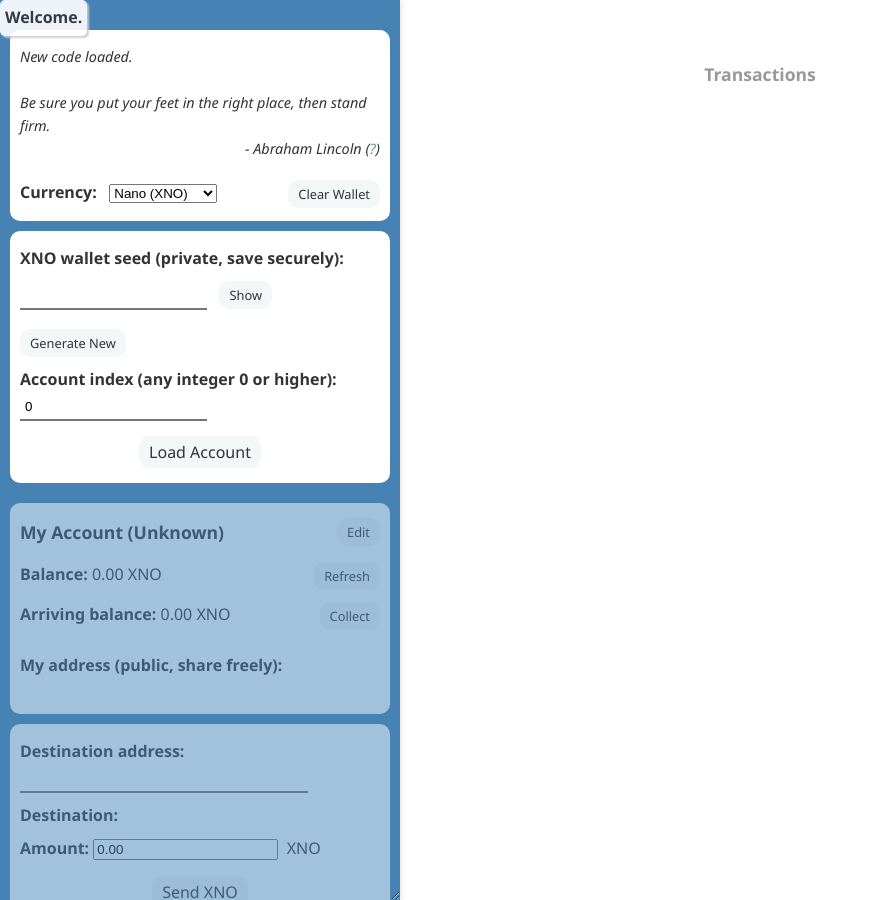
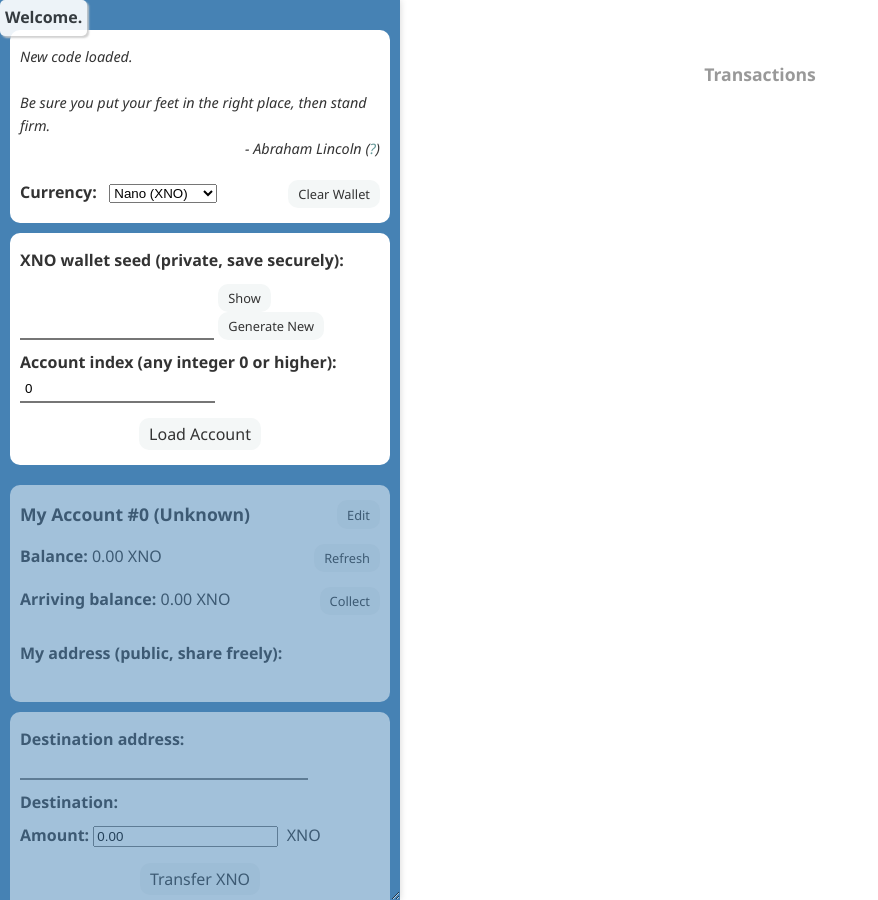
Before and after one commit to warashibetrader/warashibetrader.github.io, a Jekyll site: the page wallet.html, which Jekyll copies as it is, in a window 1280 px wide. Shown: the whole page, without its empty margins (0-878 px from the left). Built offline with Jekyll 4.4.1, drawn with Linux system fonts in a browser that asks for light colours; some of the changed lines change nothing that is shown.

Commit message:
Update wallet.html

```diff
--- a/wallet.html
+++ b/wallet.html
@@ -24,13 +24,13 @@
 								  position: fixed; left: 0px; top: 0px; border-radius: 5px;
 								  pointer-events: none; opacity: 0.9;">Welcome.</strong>
 
-		<div style="position:relative; margin-top:20px;">
-		<label for="primary"><strong>Currency:</strong>&nbsp;&nbsp;</label>
-		<select name="primary" id="primary" onchange="selectPrimary(event.target.value)">
-			<option value="XNO">Nano (XNO)</option>
-			<option value="BAN">Banano (BAN)</option>
-		</select>
-		<button style="position:absolute; right:0px; font-size:0.8em" onclick="mainClearWallet()">Clear Wallet</button>
+		<div style="margin-top:20px; display:flex; justify-content:space-between">
+			<div><label for="primary"><strong>Currency:</strong>&nbsp;&nbsp;</label>
+			<select name="primary" id="primary" onchange="selectPrimary(event.target.value)">
+				<option value="XNO">Nano (XNO)</option>
+				<option value="BAN">Banano (BAN)</option>
+			</select></div>
+			<button style="font-size:0.8em" onclick="mainClearWallet()">Clear Wallet</button>
 		</div>
 	</div>
 	</div>
@@ -39,11 +39,8 @@
 	</div>
 </body>
 
-
-
 <script>
 'use strict';
-
 
 if ('serviceWorker' in navigator) {
 	navigator.serviceWorker.register('service-worker.js').then((reg) => {
@@ -57,25 +54,19 @@
 			D('quote').textContent = "";
 			if (typeof(Storage) !== "undefined") localStorage.removeItem("quote");
 
-			showMsg("Update found. Security quote deleted. Installing...");
+			showMsg("Security quote deleted. Installing update...");
 
 			let newWorker = reg.installing;
 			newWorker.addEventListener('statechange', () => {
-				if (newWorker.state == 'activated') {
-					showMsg("Update installed. Selecting new security quote...");
-					buildSecurityQuote();
-					showMsg("Update installed. Security quote reset.");
-				}
+				if (newWorker.state == 'activated') showMsg("Update installed. Security quote deleted.");
 			});
 		});
 	});
 }
 
-function buildSecurityQuote() {
 if (typeof(Storage) !== "undefined") {
-	let quoteData;
-
-	if (localStorage.getItem("quote")) quoteData = JSON.parse(localStorage.getItem("quote"));
+	let quoteData = localStorage.getItem("quote");
+	if (quoteData) quoteData = JSON.parse(quoteData);
 	else {
 		function getRandomIntInclusive(min, max) {
 			const randomBuffer = new Uint32Array(1);
@@ -107,9 +98,6 @@
 	D('quote').appendChild(quoteSpan);
 	D('quote').appendChild(authorSpan);
 }
-}
-
-buildSecurityQuote();
 
 var flashColor = "#def";
 var changeNameFlag = false;
@@ -119,19 +107,15 @@
 var transactionElt = {};
 generateHTML('XNO');
 generateHTML('BAN');
-selectPrimary(D('primary').value);
 
 var accountData = {};
 accountData['XNO'] = {representative:'nano_1center16ci77qw5w69ww8sy4i4bfmgfhr81ydzpurm91cauj11jn6y3uc5y',
 						server:'https://proxy.powernode.cc/proxy'}; // 'wss://ws.mynano.ninja/';
-
 accountData['BAN'] = {representative:'ban_1ka1ium4pfue3uxtntqsrib8mumxgazsjf58gidh1xeo5te3whsq8z476goo',
 						server:'https://kaliumapi.appditto.com/api'};
 
 accountData['XNO'].queue = new Promise(function(resolve, reject) { resolve(true); });
 accountData['BAN'].queue = new Promise(function(resolve, reject) { resolve(true); });
-
-
 
 //////////////////////////////////////////////////////// low level helper functions
 
@@ -160,14 +144,16 @@
 
 let unpackSeed = {};
 unpackSeed['BAN'] = function() {
-	accountData['BAN'].privateKey = NanoCurrency.deriveSecretKey(D('import-BAN-seed').value, parseInt(D('import-BAN-number').value));
+	accountData['BAN'].privateKey = NanoCurrency.deriveSecretKey(D('import-BAN-seed').value, parseInt(D('import-BAN-index').value));
 	accountData['BAN'].publicKey = NanoCurrency.derivePublicKey(accountData['BAN'].privateKey);
 	accountData['BAN'].address = NanoCurrency.deriveAddress(accountData['BAN'].publicKey).replace('xrb_', 'ban_');
+	accountData['BAN'].index = parseInt(D('import-BAN-index').value);
 };
 unpackSeed['XNO'] = function() {
-	accountData['XNO'].privateKey = NanoCurrency.deriveSecretKey(D('import-XNO-seed').value, parseInt(D('import-XNO-number').value));
+	accountData['XNO'].privateKey = NanoCurrency.deriveSecretKey(D('import-XNO-seed').value, parseInt(D('import-XNO-index').value));
 	accountData['XNO'].publicKey = NanoCurrency.derivePublicKey(accountData['XNO'].privateKey);
 	accountData['XNO'].address = NanoCurrency.deriveAddress(accountData['XNO'].publicKey).replace('xrb_', 'nano_');
+	accountData['XNO'].index = parseInt(D('import-XNO-index').value);
 }
 
 let unitFromRaw = {};
@@ -281,14 +267,14 @@
 
 async function nanoReceive(symbol, hash) {
 	console.log('Receiving in address '+ accountData[symbol].address +' from block '+ hash);
-	let blockInfo = await post(accountData[symbol].server, {action: 'block_info', json_block: true, hash: hash});
+	let blockInfoFetch = post(accountData[symbol].server, {action: 'block_info', json_block: true, hash: hash});
 	let oldBalance = '0';
 	let previous = '0'.padStart(64, '0');
 	let representative = accountData[symbol].representative;
 	let workInput = accountData[symbol].publicKey;
 
 	let frontierBlock = await checkFrontier(symbol);
-	if (frontierBlock === false) console.log("Fetched frontier failed check; attempting open block.");
+	if (!frontierBlock) console.log("Fetched frontier failed check; attempting open block.");
 	else {
 		oldBalance = frontierBlock.balance;
 		previous = frontierBlock.hash;
@@ -296,19 +282,21 @@
 		workInput = frontierBlock.hash;
 		console.log("Fetched frontier confirmed check; receive proceed: " + oldBalance);
 	}
-	return await postBlock(symbol, 'receive', workInput, previous, representative, (BigInt(oldBalance) + BigInt(blockInfo.amount)).toString(), hash);
+	return await blockInfoFetch.then(async function(blockInfo) {
+		if (!blockInfo) return false;
+		return await postBlock(symbol, 'receive', workInput, previous, representative, (BigInt(oldBalance) + BigInt(blockInfo.amount)).toString(), hash);
+	});
 };
 
 async function nanoSend(symbol, destination, amt) {
 	console.log('Sending '+ amt +' Nano from address '+ accountData[symbol].address +' to '+ destination);
 	// check frontier
 	let frontierBlock = await checkFrontier(symbol);
-	if (frontierBlock === false) {
+	if (!frontierBlock) {
 		console.log("Fetched frontier failed check; abort send.");
 		return false;
 	}
 	console.log("Fetched frontier confirmed check; send proceed: " + frontierBlock.balance);
-
 	return await postBlock(symbol, 'send', frontierBlock.hash, frontierBlock.hash,
 		frontierBlock.representative,
 		(BigInt(frontierBlock.balance) - BigInt(rawFromUnit[symbol](amt))).toString(),
@@ -319,19 +307,18 @@
 	console.log('Changing representative of '+ accountData[symbol].address +' to '+ newrep);
 	// check frontier
 	let frontierBlock = await checkFrontier(symbol);
-	if (frontierBlock === false) {
+	if (!frontierBlock) {
 		console.log("Fetched frontier failed check; abort change.");
 		return false;
 	}
 	console.log("Fetched frontier confirmed check; change proceed: " + frontierBlock.balance);
-
 	return await postBlock(symbol, 'change', frontierBlock.hash, frontierBlock.hash, newrep, frontierBlock.balance, '0'.padStart(64, '0'));
 }
 
 async function checkFrontier(symbol, hash) {
 	let accountInfo = await post(accountData[symbol].server, {action: 'account_info', representative: true, account: accountData[symbol].address});
 
-	if (!accountInfo.frontier) {
+	if (!accountInfo || !accountInfo.frontier) {
 		console.log("No frontier found.");
 		return false;
 	}
@@ -344,13 +331,12 @@
 		balance: fetchedFrontierBlock.balance,
 		link: fetchedFrontierBlock.link
 	}).block;
-	if (fetchedFrontierBlock.signature == producedFrontierBlock.signature) {
-		fetchedFrontierBlock.hash = accountInfo.frontier;
-		return fetchedFrontierBlock;
-	} else {
-		console.log("Frontier failed verification. This should NOT happen.");
+	if (fetchedFrontierBlock.signature != producedFrontierBlock.signature) {
+		console.error("Frontier failed verification. This should NOT happen.");
 		return false;
 	}
+	fetchedFrontierBlock.hash = accountInfo.frontier;
+	return fetchedFrontierBlock;
 }
 
 async function postBlock(symbol, subtype, workInput, previous, representative, balance, link) {
@@ -484,6 +470,9 @@
 	});
 }
 
+
+selectPrimary(D('primary').value);
+
 //////////////////////////////////////////////////////// Interface with helper functions, and websocket
 
 function setName(symbol) {
@@ -506,7 +495,7 @@
 function displayName(symbol, divString, address, str) {
 	let displayString = str;
 	if (!str) {
-		if (divString == "-display") displayString = "My Account (Unknown)";
+		if (divString == "-display") displayString = "My Account #" + accountData[symbol].index + " (Unknown)";
 		else if (address == accountData[symbol].address) displayString = "(me)";
 		else displayString = "Unknown";
 	} else if (divString != "-display" && address == accountData[symbol].address) displayString += " (me)";
@@ -520,14 +509,15 @@
 	navigator.clipboard.writeText(D(`import-${symbol}-seed`).value);
 		showMsg("New seed generated. Copied to clipboard.");
 	flash(D(`import-${symbol}-seed`));
+	D(`${symbol}-generateButton`).disabled = true;
 }
 
-async function importWallet(symbol) {
+function importWallet(symbol) {
 	if (!checkSeed[symbol](D(`import-${symbol}-seed`).value)) {
 		if (!checkAddress[symbol](D(`import-${symbol}-seed`).value)) showMsg("Invalid seed.");
 		else showMsg("Submit a seed, not an address.");
 	}
-	else if (!/^[0-9]+$/.test(D(`import-${symbol}-number`).value)) showMsg("Invalid account index.");
+	else if (!/^[0-9]+$/.test(D(`import-${symbol}-index`).value)) showMsg("Invalid account index.");
 	else {
 		showMsg(`${symbol} account loading...`);
 		clearWallet(symbol);
@@ -537,7 +527,11 @@
 		addressQR(symbol);
 
 		fetchDisplayName(symbol, "-display", accountData[symbol].address);
+		flash(D(`${symbol}-display`), "My Account #" + accountData[symbol].index + " (Unknown)");
 		refreshBalance(symbol);
+
+		localStorage.setItem(`${symbol}-seed`, D(`import-${symbol}-seed`).value);
+		localStorage.setItem(`${symbol}-index`, D(`import-${symbol}-index`).value);
 
 		post(accountData[symbol].server, {action: 'account_info', representative: true, account: accountData[symbol].address}).then(function(accountInfo) {
 			if (accountInfo && accountInfo.representative) {
@@ -556,8 +550,11 @@
 	let symbol = D('primary').value;
 	clearWallet(symbol);
 	D(`import-${symbol}-seed`).value = "";
-	D(`import-${symbol}-number`).value = "0";
+	D(`${symbol}-generateButton`).disabled = false;
+	D(`import-${symbol}-index`).value = "0";
 	showMsg(`${symbol} wallet cleared.`);
+	localStorage.removeItem(`${symbol}-seed`);
+	localStorage.removeItem(`${symbol}-index`);
 }
 
 function clearWallet(symbol) {
@@ -568,8 +565,9 @@
 	accountData[symbol].privateKey = "";
 	accountData[symbol].publicKey = "";
 	accountData[symbol].address = "";
+	accountData[symbol].index = "0";
 
-	flash(D(`${symbol}-display`), "My Account (Unknown)");
+	flash(D(`${symbol}-display`), "My Account #0 (Unknown)");
 	flash(D(`${symbol}-address`), "\xa0");
 	flash(D(`${symbol}-balance`), unitFromRaw[symbol](0));
 	flash(D(`${symbol}-balance-pending`), unitFromRaw[symbol](0));
@@ -619,15 +617,16 @@
 		if ((D(`${symbol}-withdrawal-amount`).value.match(/\./g)||[]).length <= 1 && /^[0-9.]+$/.test(D(`${symbol}-withdrawal-amount`).value) &&
 			rawFromUnit[symbol](D(`${symbol}-withdrawal-amount`).value) <= rawFromUnit[symbol](D(`${symbol}-balance`).textContent)) {
 			showMsg(symbol + " transfer initiated...");
-			await sendTo[symbol](D(`${symbol}-dest`).value, D(`${symbol}-withdrawal-amount`).value);
-			showMsg(D(`${symbol}-withdrawal-amount`).value + " " + symbol + " sent.");
-			D(`${symbol}-withdrawal-amount`).value = "0.00";
+			if (await sendTo[symbol](D(`${symbol}-dest`).value, D(`${symbol}-withdrawal-amount`).value)) {
+				showMsg(D(`${symbol}-withdrawal-amount`).value + " " + symbol + " transferred.");
+				D(`${symbol}-withdrawal-amount`).value = "0.00";
+			}
 		} else showMsg("Insufficient funds.");
 	} else showMsg("Invalid address.");
 }
 
 async function setRep(symbol) {
-	if (!checkAddress[symbol](D(`${symbol}-rep`).textContent)) showMsg("No representative to change.");
+	if (!checkAddress[symbol](D(`${symbol}-rep`).textContent)) showMsg("First open the account by receiving funds.");
 	else if (!checkAddress[symbol](D(`${symbol}-new-rep`).value)) showMsg("Invalid address.");
 	else {
 		showMsg("Updating representative...");
@@ -778,7 +777,7 @@
 	if (symbol == "XNO") D(symbol + "-dest").value = 'nano_1gpquwssoy8491ajmxp9cxjb3o38imcxidissob7cxc38o6h6r4d8gg639b7';
 	flash(D(symbol + "-dest"));
 	fetchDisplayName(symbol, '-dest-display', D(symbol + "-dest").value);
-	}, 700);
+	}, 500);
 }
 
 
@@ -786,10 +785,10 @@
 
 function selectPrimary(symbol) {
 	D('firstDiv').removeChild(D('firstDiv').lastChild);
+	D('secondDiv').removeChild(D('secondDiv').lastChild);
+
 	D('firstDiv').appendChild(sidebarElt[symbol]);
-	D('secondDiv').removeChild(D('secondDiv').lastChild);
 	D('secondDiv').appendChild(transactionElt[symbol]);
-	D('primary').value = symbol;
 
 	if (!qrCode[symbol]) qrCode[symbol] = new QRCode(symbol + "-qrCodeImageBlock");
 	if (symbol == "XNO") {
@@ -799,6 +798,17 @@
 	if (symbol == "BAN") {
 		flashColor = "#ffc";
 		D('firstDiv').style.backgroundColor = "orange";
+	}
+
+	if (!accountData[symbol].address) {
+		let seed = localStorage.getItem(`${symbol}-seed`);
+		if (seed) {
+			D(`import-${symbol}-seed`).value = seed;
+			D(`${symbol}-generateButton`).disabled = true;
+			let index = localStorage.getItem(`${symbol}-index`);
+			if (index) D(`import-${symbol}-index`).value = index;
+			importWallet(symbol);
+		}
 	}
 }
 
@@ -815,11 +825,17 @@
 	sidebarElt[symbol].innerHTML = `
 	<div class="objectWrapper">
 		<strong>${symbol} wallet seed (private, save securely):</strong>
-		<br><input id="import-${symbol}-seed" style="max-width:calc(100% - 170px)" type="password" size="20" maxlength="64" onclick="this.select()" onkeyup="if (event.keyCode == 13) importWallet('${symbol}')"> &nbsp;
-		<button style="margin-top:10px; margin-bottom:10px; font-size:0.8em" onclick="toggleVisibility(this, '${symbol}')">Show</button>
-		<button style="margin-top:10px; margin-bottom:10px; font-size:0.8em" onclick="generateWallet('${symbol}')">Generate New</button>
-		<br><strong>Account index (any integer 0 or higher): </strong>
-		<br><input id="import-${symbol}-number" type="text" size="20" maxlength="64" onclick="this.select()" onkeyup="if (event.keyCode == 13) importWallet('${symbol}')" value="0">
+		<br>
+
+		<div style="display:flex; justify-content:space-between; margin-top:10px; margin-bottom:10px;">
+			<input id="import-${symbol}-seed" style="width:calc(100% - 165px)" type="password" maxlength="64" onclick="this.select()" onkeyup="if (event.keyCode == 13) importWallet('${symbol}')" oninput="if (this.value.length == 0) D('${symbol}-generateButton').disabled = false; else D('${symbol}-generateButton').disabled = true;"> &nbsp;
+			<div>
+			<button style="font-size:0.8em" onclick="toggleVisibility(this, '${symbol}')">Show</button>
+			<button id="${symbol}-generateButton" style="font-size:0.8em" onclick="generateWallet('${symbol}')">Generate New</button>
+			</div>
+		</div>
+		<strong>Account index (any integer 0 or higher): </strong>
+		<br><input id="import-${symbol}-index" type="text" style="width:calc(100% - 165px)" maxlength="64" onclick="this.select()" onkeyup="if (event.keyCode == 13) importWallet('${symbol}')" value="0">
 		<br>
 		<div style="text-align:center;">
 		<button style="margin-top:15px;" onclick="importWallet('${symbol}')">Load Account</button>
@@ -827,24 +843,24 @@
 	</div>
 	<div id="${symbol}-gray" style="margin-top:20px;filter:opacity(0.5)">
 	<div class="objectWrapper">
-		<div style="position:relative">
-		<strong style="font-size:1.1em"><span id="${symbol}-display">My Account (Unknown)</span></strong>
-		<button id="${symbol}-editbutton" style="position:absolute; right:0px; font-size:0.8em" onclick="toggleEdit('${symbol}')">Edit</button>
+		<div style="display:flex; justify-content:space-between">
+			<div><strong style="font-size:1.1em"><span id="${symbol}-display">My Account #0 (Unknown)</span></strong></div>
+			<button id="${symbol}-editbutton" style="font-size:0.8em" onclick="toggleEdit('${symbol}')">Edit</button>
 		</div>
 
-		<div id="${symbol}-editpanel" style="display:none; margin-left:20px; margin-top:10px; margin-bottom:20px">
+		<div id="${symbol}-editpanel" style="display:none; margin-left:20px; margin-right:20px; margin-top:10px; margin-bottom:20px">
 			<strong>Public display name:</strong>
-			<br><input id="${symbol}-set-display" style="max-width:calc(100% - 55px); width:80%" type="text" maxlength="64">&nbsp;&nbsp;
+			<br><input id="${symbol}-set-display" style="width:calc(100% - 55px)" type="text" maxlength="64">&nbsp;&nbsp;
 			<button style="font-size:0.8em" onclick="setName('${symbol}')">Set</button>
 		</div>
 
-		<div style="position:relative; margin-top:15px">
-			<strong>Balance:</strong> <span id="${symbol}-balance">0.00</span> ${symbol}
-			<button style="position:absolute; right:0px; font-size:0.8em" onclick="refreshBalance('${symbol}')">Refresh</button>
+		<div style="margin-top:15px; display:flex; justify-content:space-between">
+			<div><strong>Balance:</strong> <span id="${symbol}-balance">0.00</span> ${symbol}</div>
+			<button style="font-size:0.8em" onclick="refreshBalance('${symbol}')">Refresh</button>
 		</div>
-		<div style="position:relative; margin-top:15px">
-		<strong>Arriving balance:</strong> <span id="${symbol}-balance-pending">0.00</span> ${symbol}
-		<button style="position:absolute; right:0px; font-size:0.8em" onclick="cyclePending('${symbol}')">Collect</button>
+		<div style="margin-top:15px; display:flex; justify-content:space-between">
+			<div><strong>Arriving balance:</strong> <span id="${symbol}-balance-pending">0.00</span> ${symbol}</div>
+			<button style="font-size:0.8em" onclick="cyclePending('${symbol}')">Collect</button>
 		</div>
 		<br><strong>My address (public, share freely):</strong>
 		<div style="overflow:hidden; text-overflow:ellipsis; cursor:pointer; font-size:0.8em" id="${symbol}-address" onclick="clickCopy(this, this.textContent)">&nbsp;</div>
@@ -857,7 +873,7 @@
 		<br><strong>Amount:</strong>
 		<input style="margin-top:10px" id="${symbol}-withdrawal-amount" type="number" step="0.01" min="0.0" size="8" value="0.00">&nbsp; ${symbol}
 		<div style="text-align:center;">
-		<button style="margin-top:15px" onclick="withdraw('${symbol}')">Send ${symbol}</button>
+		<button style="margin-top:15px" onclick="withdraw('${symbol}')">Transfer ${symbol}</button>
 		</div>
 	</div>
 
@@ -873,10 +889,10 @@
 	</div>
 
 	<div class="objectWrapper" style="margin-bottom50px;">
-		<strong>QR codify (for device-device copying):</strong>
-		<div style="position:relative; margin-top:10px; margin-bottom:10px">
-			<input style="margin-bottom:10px; max-width: calc(100% - 100px); width:80%" id="${symbol}-qr-input" type="text" maxlength="128" onclick="this.select()" oninput="if (this.value) qrCode['${symbol}'].makeCode(this.value); else qrCode['${symbol}'].makeCode('')">
-			<button style="position:absolute; right:0px; font-size:0.8em" onclick="addressQR('${symbol}')">My Address</button>
+		<strong>QR codify (for device-device copy):</strong>
+		<div style="margin-bottom:15px; display:flex; justify-content:space-between">
+			<input style="width: calc(100% - 100px);" id="${symbol}-qr-input" type="text" maxlength="128" onclick="this.select()" oninput="if (this.value) qrCode['${symbol}'].makeCode(this.value); else qrCode['${symbol}'].makeCode('')">
+			<button style="font-size:0.8em" onclick="addressQR('${symbol}')">My Address</button>
 		</div>
 		<div style="display:flex; justify-content:center" id="${symbol}-qrCodeImageBlock"></div>
 	</div>
```
